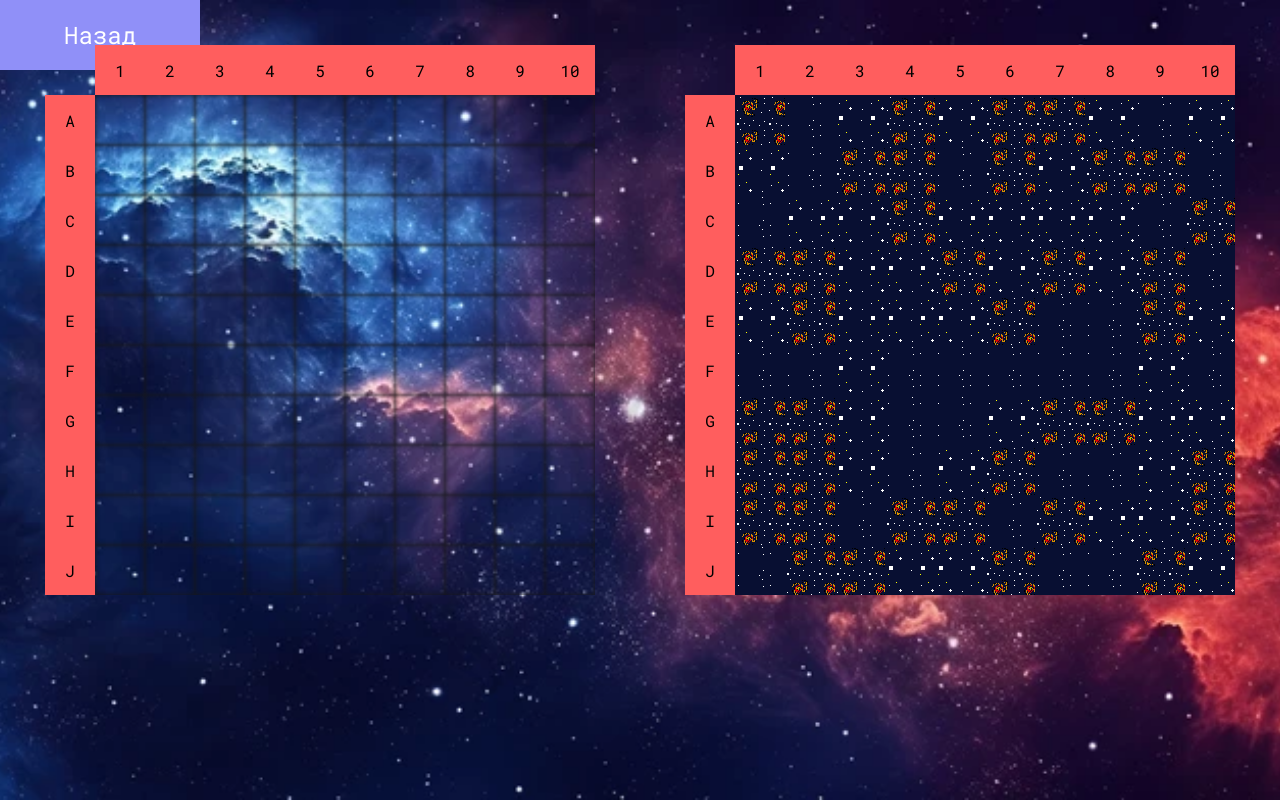
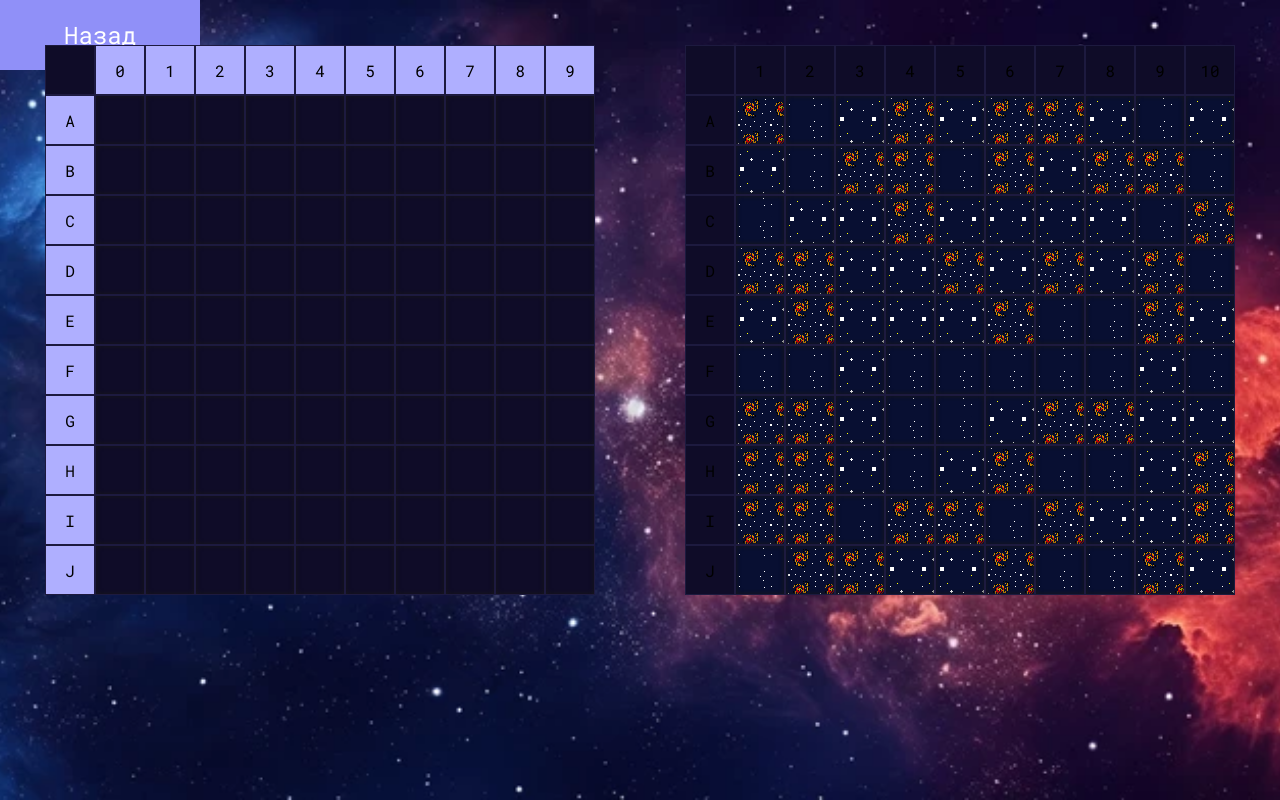
Before and after one commit to AG0n1/SeaBattle, a React (Create React App) app: page /play in a window 1280 px wide. Built offline with nearby package versions, Linux system fonts and the light colour scheme; the HTML template or start-up script is replaced by a standard one; a web font is replaced by a local one.

Commit message:
update drag and drop function

```diff
--- a/src/App.css
+++ b/src/App.css
@@ -151,10 +151,13 @@ html {
   align-items: center;
   background-size: cover;
   background-position: center;
+  user-select: none;
+  background-color: rgb(15, 12, 40);
+  border: 1px solid rgb(29, 26, 63);
 }
 
 .cord {
-  background: rgb(255, 94, 94);
+  background: rgb(175, 175, 255);
 }
 
 .hov {
@@ -168,7 +171,6 @@ html {
   display: flex;
   flex-wrap: wrap;
   justify-content: space-around;
-
 }
 
 .back {
--- a/src/components/gamescreen/gamezone/BoltrushkoOlga.js
+++ b/src/components/gamescreen/gamezone/BoltrushkoOlga.js
@@ -1,4 +1,4 @@
-import React, { useState } from 'react';
+import React from 'react';
 import logo0 from "./img/0.png"
 import logo1 from "./img/1.png"
 import logo2 from "./img/2.png"
@@ -7,7 +7,6 @@ function BoltrushkoOlga() {
   const rows = ['A', 'B', 'C', 'D', 'E', 'F', 'G', 'H', 'I', 'J'];
   const columns = Array.from({ length: 10 }, (_, index) => index + 1);
   const logoArr = [logo0, logo1, logo2]
-  const [showLogo, setShowLogo] = useState(true)
   const generateRandomPicture = () => {
     let res = Math.floor(Math.random() * 3);
     console.log(res);
@@ -15,28 +14,25 @@ function BoltrushkoOlga() {
   };
 
   return (
-    <div className="gamezone" id="enemyPlayer">
+    <div className="gamezone" id="currentPlayer">
       <div className="cell"></div>
       {columns.map((col) => (
-        <div key={col} className="cell cord">
+        <div key={col} className="cell">
           {col}
         </div>
       ))}
       {rows.map((row) => (
         <React.Fragment key={row}>
-          <div className="cell cord">{row}</div>
+          <div className="cell">{row}</div>
           {columns.map((col) => (
             <div
               key={`${row}${col}`}
               style={{
                 background: `url(${logoArr[Math.floor(Math.random() * 3)]})`,
               }}
-              onClick={(e) => {
-                e.target.style.background = "none"
-              }}
-              className="cell"
-              id={`${row}${col}`
-              }
+
+              className="cell hov"
+              id={`${row}${col}`}
             ></div>
           ))}
         </React.Fragment>
--- a/src/components/gamescreen/gamezone/YatchukAndrey.js
+++ b/src/components/gamescreen/gamezone/YatchukAndrey.js
@@ -2,7 +2,7 @@ import React from 'react';
 
 function YatchukAndrey() {
   const rows = ['A', 'B', 'C', 'D', 'E', 'F', 'G', 'H', 'I', 'J'];
-  const columns = Array.from({ length: 10 }, (_, index) => index + 1);
+  const columns = Array.from({ length: 10 }, (_, index) => index);
   let box = document.getElementById('box')
 
   return (
@@ -10,22 +10,30 @@ function YatchukAndrey() {
       <div className='displayNone' id="box"></div>
       <div className="cell"></div>
       {columns.map((col) => (
-        <div draggable="false" key={col} className="cell cord">
+        <div draggable="false" key={col} className="cell cord" id={`N${col}`}>
           {col}
         </div>
       ))}
       {rows.map((row, rowIndex) => (
         <React.Fragment key={row}>
-          <div draggable="false" className="cell cord">{row}</div>
+          <div draggable="false" className="cell cord" id={`L${rowIndex + 1}`}>{row}</div>
           {columns.map((col, colIndex) => (
             <div
               key={`${rowIndex}${colIndex}`}
               onDragOver={(e) => {
-                e.target.style.boxShadow = "0px 0px 5px green inset"
+                  e.target.style.boxShadow = "0px 0px 5px rgb(175, 175, 255) inset"
+                  let numberCell = document.getElementById(`N${e.target.id[1]}`)
+                  numberCell.style.backgroundColor = 'white'
+                  let letterCell = document.getElementById(`L${e.target.id[0]}`)
+                  letterCell.style.backgroundColor = 'white'
               }}
               onDragLeave={(e) => {
                 // box.classList.add("displayNone")
-                e.target.style.boxShadow = "0px 0px 5px rgb(23, 23, 23) inset"
+                  e.target.style.boxShadow = "0px 0px 5px rgb(23, 23, 23) inset"
+                  let numberCell = document.getElementById(`N${e.target.id[1]}`)
+                  numberCell.style.backgroundColor = 'rgb(175, 175, 255)'
+                  let letterCell = document.getElementById(`L${e.target.id[0]}`)
+                  letterCell.style.backgroundColor = 'rgb(175, 175, 255)'
               }}
               className="hov cell"
               id={`${rowIndex + 1}${col}`}
```
